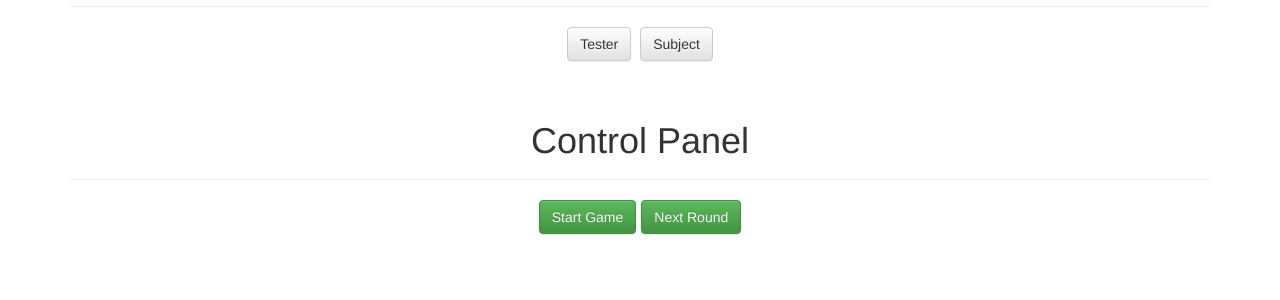
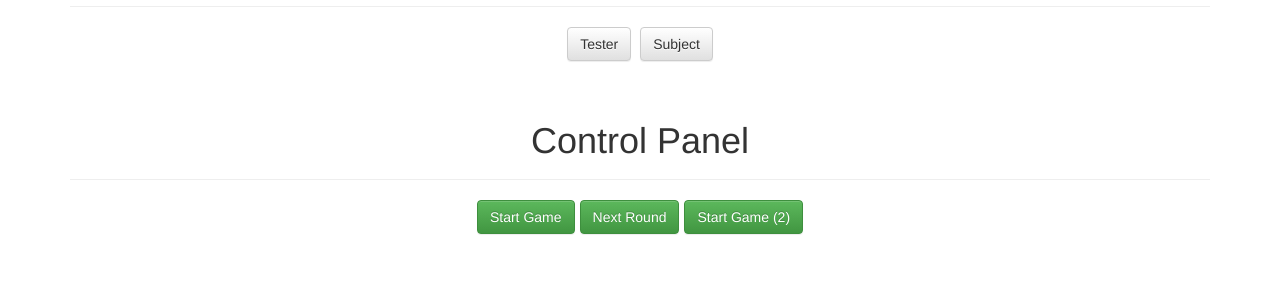
Before and after one commit to frizensami/dixit, a Flask app: page / in a window 1280 px wide. Shown: the part 153-453 px from the top of the page. Run offline with Flask 2, Linux system fonts and the light colour scheme; some libraries are stand-ins or nearby versions.

Commit message:
Allow starting with swapped decks

```diff
--- a/app.py
+++ b/app.py
@@ -46,6 +46,24 @@ def start(data):
     current_game = Game(num_players=3, send_topic_callback=topic_callback,
                         send_pick_target_callback=pick_target_callback,
                         send_after_guess_callback=after_guess_callback)
+    if current_game.begin():
+
+        to_send = {'starting_player': current_game.current_target_player}
+        for index, player in enumerate(current_game.players):
+            print "Index: " + str(index)
+            to_send[index] = player.deck[0:6]
+
+        emit('start', to_send, broadcast=True)
+        print "Game started!"
+        print "Game start status %s" % current_game.started
+
+@socketio.on('start_swap_command')
+def start(data):
+    global current_game
+    current_game = Game(num_players=3, send_topic_callback=topic_callback,
+                        send_pick_target_callback=pick_target_callback,
+                        send_after_guess_callback=after_guess_callback,
+                        swap_cards=True)
     if current_game.begin():
 
         to_send = {'starting_player': current_game.current_target_player}
--- a/templates/pages/home.html
+++ b/templates/pages/home.html
@@ -11,6 +11,10 @@
 
     function start_game() {
       socket.emit('start_command', {});
+    }
+
+    function start_game_swap() {
+      socket.emit('start_swap_command', {});
     }
 
     function next_round() {
@@ -39,6 +43,7 @@
   <div class="btn-toolbar" role="group" aria-label="...">
       <button onclick=start_game() class="btn btn-success" role="button">Start Game</a>
       <button onclick=next_round() class="btn btn-success" role="button">Next Round</a>
+      <button onclick=start_game_swap() class="btn btn-success" role="button">Start Game (2)</a>
   </div>
 
 </center>
```
Also changed, not shown: game.py (+15 -1 lines).
